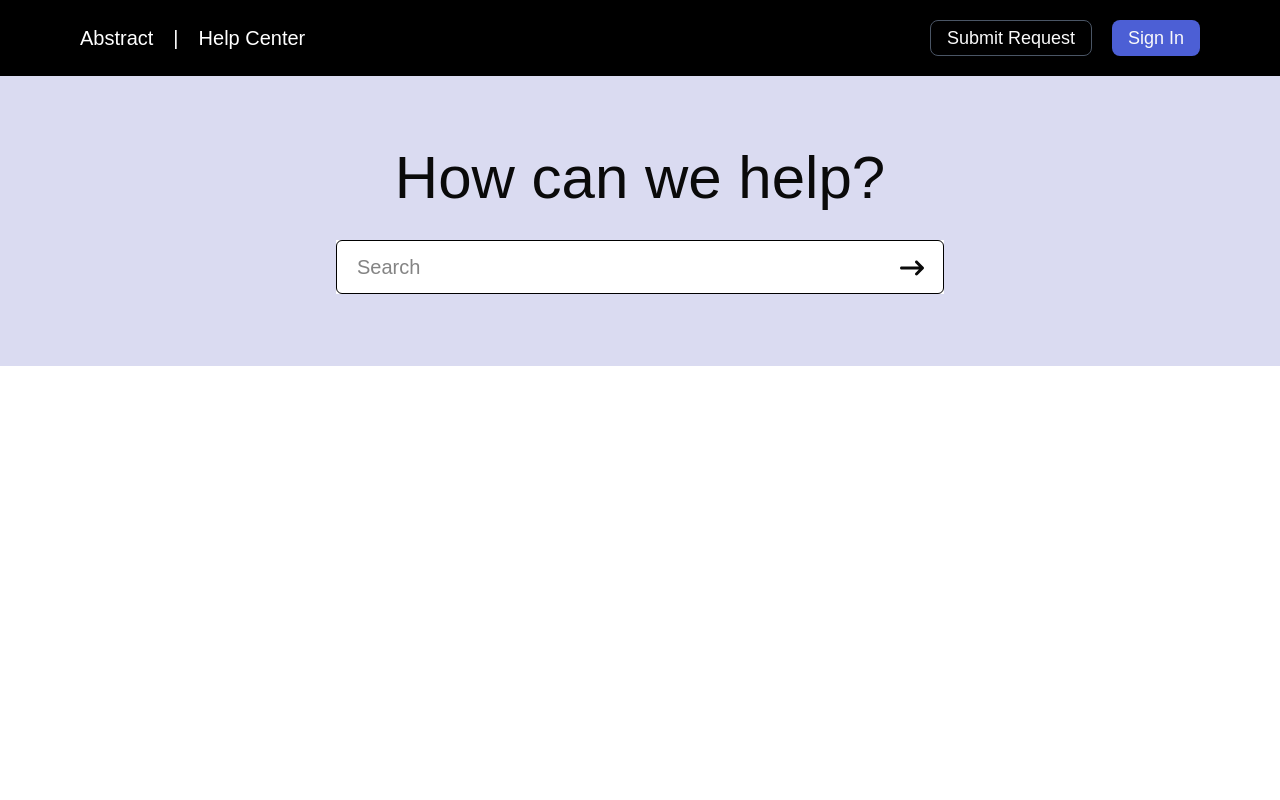
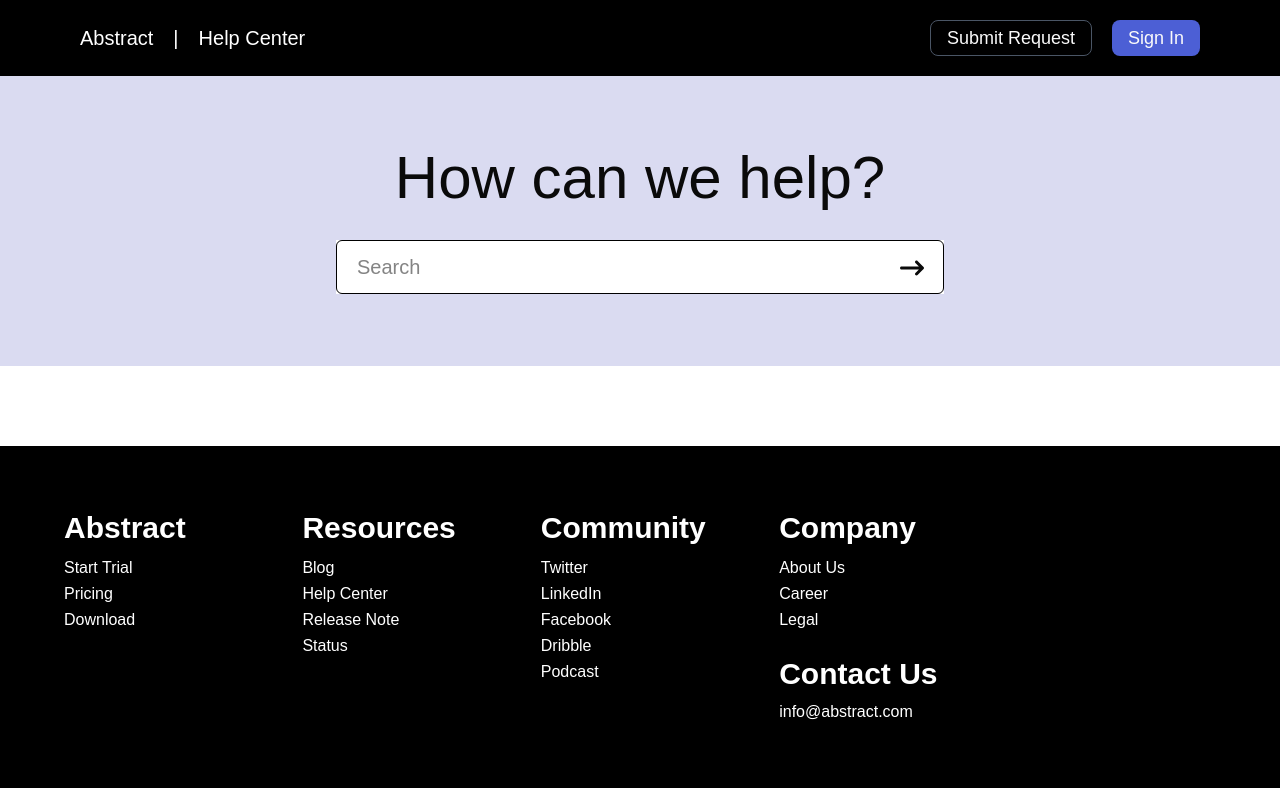
Before and after one commit to Clintelson/abstract-Help-Center, a Next.js app: page / in a window 1280 px wide. Built offline with nearby package versions, Linux system fonts and the light colour scheme.

Commit message:
chore: footer

```diff
--- a/src/app/layout.tsx
+++ b/src/app/layout.tsx
@@ -3,6 +3,7 @@
 import "./globals.css";
 import NavigationBar from "@/components/navigation-bar";
 import Header from "@/components/header";
+import Footer from "@/components/footer";
 
 const geistSans = Geist({
   variable: "--font-geist-sans",
@@ -33,6 +34,7 @@
       >
         {children}
       </body>
+      <Footer />
     </html>
   );
 }
--- a/src/app/page.tsx
+++ b/src/app/page.tsx
@@ -3,8 +3,13 @@
 
 export default function Home() {
   return (
-    <main>
-
+    <main className="w-full h-full grid grid-cols-1 lg:grid-cols-2 gap-10 justify-items-center items-center">
+      <div></div>
+      <div></div>
+      <div></div>
+      <div></div>
+      <div></div>
+      <div></div>
     </main>
   );
 }
--- a/src/components/footer.tsx
+++ b/src/components/footer.tsx
@@ -0,0 +1,47 @@
+import React from 'react'
+import Link from 'next/link'
+
+function Footer() {
+  return (
+    <div className='w-full h-full bg-black text-white p-3 sm:p-16 grid grid-cols-2 lg:grid-cols-5 gap-10'>
+      <div className='flex flex-col gap-[2px]'>
+        <h1 className='text-xl sm:text-3xl font-bold mb-2'>Abstract</h1>
+        <Link className='hover:underline' href='/'>Start Trial</Link>
+        <Link className='hover:underline' href='/'>Pricing</Link>
+        <Link className='hover:underline' href='/'>Download</Link>
+      </div>
+
+      <div className='flex flex-col gap-[2px]'>
+        <h1 className='text-xl sm:text-3xl font-bold mb-2'>Resources</h1>
+        <Link className='hover:underline' href='/'>Blog</Link>
+        <Link className='hover:underline' href='/'>Help Center</Link>
+        <Link className='hover:underline' href='/'>Release Note</Link>
+        <Link className='hover:underline' href='/'>Status</Link>
+      </div>
+
+      <div className='flex flex-col gap-[2px]'>
+        <h1 className='text-xl sm:text-3xl font-bold mb-2'>Community</h1>
+        <Link className='hover:underline' href='/'>Twitter</Link>
+        <Link className='hover:underline' href='/'>LinkedIn</Link>
+        <Link className='hover:underline' href='/'>Facebook</Link>
+        <Link className='hover:underline' href='/'>Dribble</Link>
+        <Link className='hover:underline' href='/'>Podcast</Link>
+      </div>
+
+      <div className='flex flex-col gap-6'>
+        <div className='flex flex-col gap-[2px]'>
+            <h1 className='text-xl sm:text-3xl font-bold mb-2'>Company</h1>
+            <Link className='hover:underline' href='/'>About Us</Link>
+            <Link className='hover:underline' href='/'>Career</Link>
+            <Link className='hover:underline' href='/'>Legal</Link>
+        </div>
+        <div>
+            <h1 className='text-xl sm:text-3xl font-bold mb-2'>Contact Us</h1>
+            <Link className='hover:underline' href='/'>info@abstract.com</Link>
+        </div>
+      </div>
+    </div>
+  )
+}
+
+export default Footer
```
